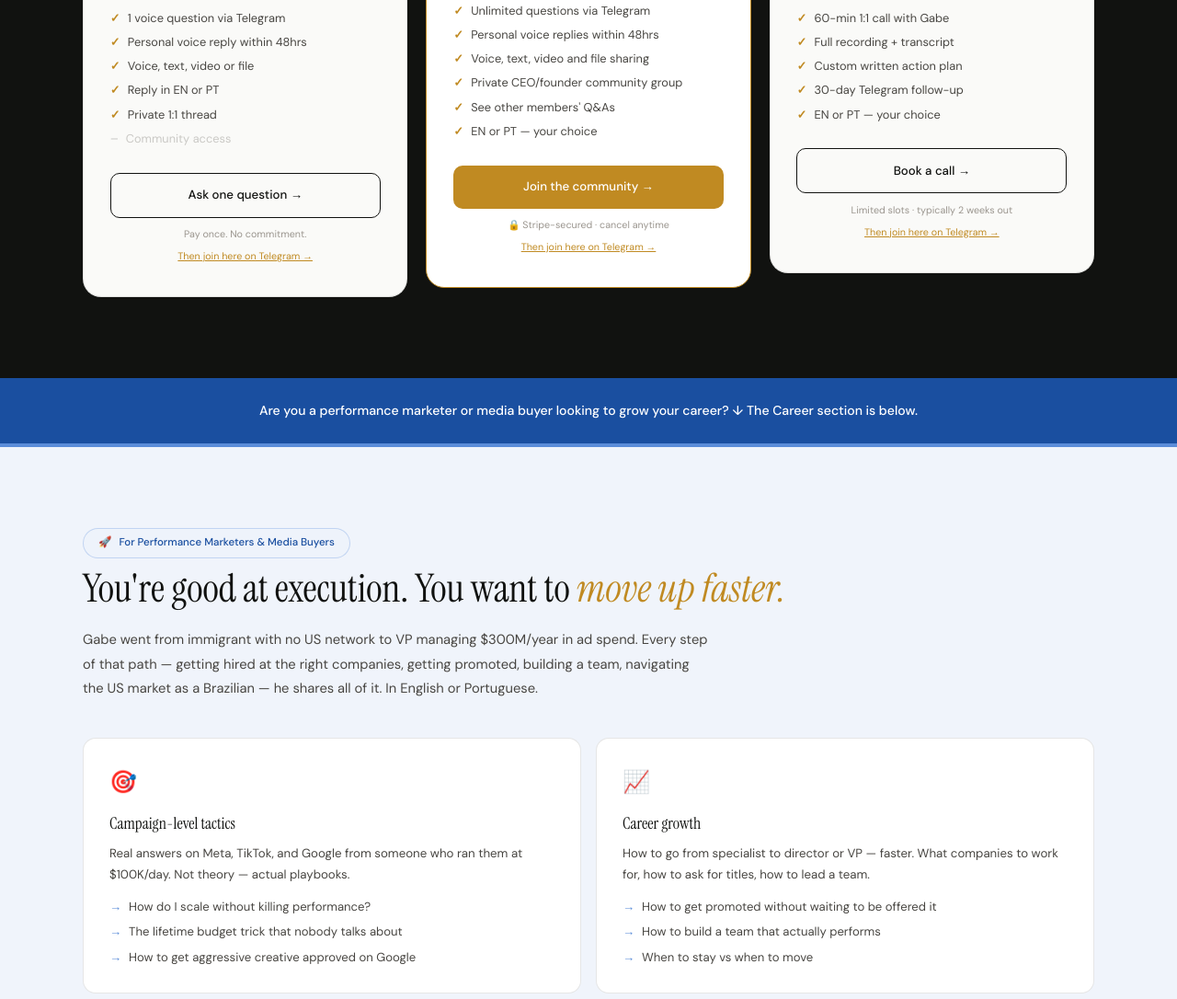
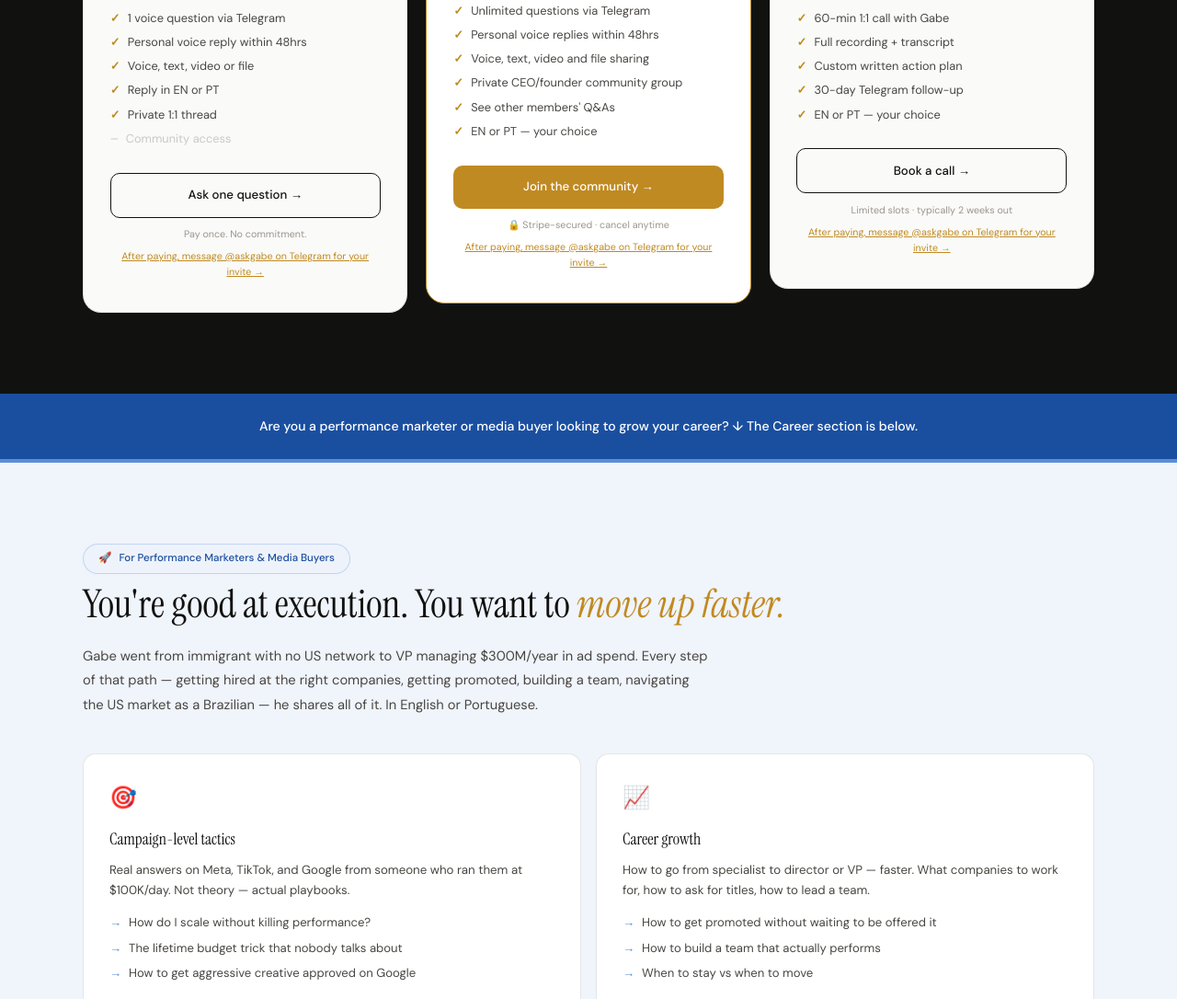
Before and after one commit to gabrielgpmedeiros-spec/askgabe, a plain HTML site: page index.html in a window 1280 px wide. Shown: the part 3685-4771 px from the top of the page at 92% size. Drawn offline with Linux system fonts and the light colour scheme.

Commit message:
Add files via upload

```diff
--- a/index.html
+++ b/index.html
@@ -507,7 +507,7 @@ footer a:hover{color:rgba(255,255,255,0.65)}
         </div>
         <a href="https://buy.stripe.com/dRm3cw0FvdWlbqI4OJenS06" class="plan-btn gold-outline" data-en="Ask one question →" data-pt="Fazer uma pergunta →">Ask one question →</a>
         <p class="price-note" data-en="Pay once. No commitment." data-pt="Pague uma vez. Sem compromisso.">Pay once. No commitment.</p>
-        <p class="price-note" style="margin-top:0.4rem;"><a href="https://t.me/+4uzdbt5n1TExODJh" target="_blank" style="color:var(--gold)" data-en="Then join here on Telegram →" data-pt="Depois entre aqui no Telegram →">Then join here on Telegram →</a></p>
+        <p class="price-note" style="margin-top:0.4rem;"><a href="https://t.me/askgabe" target="_blank" style="color:var(--gold)" data-en="After paying, message @askgabe on Telegram for your invite →" data-pt="Depois de pagar, mande mensagem para @askgabe no Telegram para receber seu convite →">After paying, message @askgabe on Telegram for your invite →</a></p>
       </div>
 
       <div class="pricing-card featured">
@@ -527,7 +527,7 @@ footer a:hover{color:rgba(255,255,255,0.65)}
         </div>
         <a href="https://buy.stripe.com/cNi00kewl8C1fGY4OJenS05" class="plan-btn gold-btn" data-en="Join the community →" data-pt="Entrar na comunidade →">Join the community →</a>
         <p class="price-note" data-en="🔒 Stripe-secured · cancel anytime" data-pt="🔒 Protegido pelo Stripe · cancele quando quiser">🔒 Stripe-secured · cancel anytime</p>
-        <p class="price-note" style="margin-top:0.4rem;"><a href="https://t.me/+pZwolo4oAH1lOTkx" target="_blank" style="color:var(--gold)" data-en="Then join here on Telegram →" data-pt="Depois entre aqui no Telegram →">Then join here on Telegram →</a></p>
+        <p class="price-note" style="margin-top:0.4rem;"><a href="https://t.me/askgabe" target="_blank" style="color:var(--gold)" data-en="After paying, message @askgabe on Telegram for your invite →" data-pt="Depois de pagar, mande mensagem para @askgabe no Telegram para receber seu convite →">After paying, message @askgabe on Telegram for your invite →</a></p>
       </div>
 
       <div class="pricing-card">
@@ -545,7 +545,7 @@ footer a:hover{color:rgba(255,255,255,0.65)}
         </div>
         <a href="https://buy.stripe.com/aFaeVe9c13hH1Q8ftnenS01" class="plan-btn gold-outline" data-en="Book a call →" data-pt="Agendar uma call →">Book a call →</a>
         <p class="price-note" data-en="Limited slots · typically 2 weeks out" data-pt="Vagas limitadas · geralmente 2 semanas de espera">Limited slots · typically 2 weeks out</p>
-        <p class="price-note" style="margin-top:0.4rem;"><a href="https://t.me/+6Yzx9L0I_Sk3MGUx" target="_blank" style="color:var(--gold)" data-en="Then join here on Telegram →" data-pt="Depois entre aqui no Telegram →">Then join here on Telegram →</a></p>
+        <p class="price-note" style="margin-top:0.4rem;"><a href="https://t.me/askgabe" target="_blank" style="color:var(--gold)" data-en="After paying, message @askgabe on Telegram for your invite →" data-pt="Depois de pagar, mande mensagem para @askgabe no Telegram para receber seu convite →">After paying, message @askgabe on Telegram for your invite →</a></p>
       </div>
     </div>
   </div>
@@ -644,7 +644,7 @@ footer a:hover{color:rgba(255,255,255,0.65)}
         </div>
         <a href="https://buy.stripe.com/00weVecod6tTdyQftnenS04" class="plan-btn blue-btn" data-en="Join the marketer community →" data-pt="Entrar na comunidade de marketers →">Join the marketer community →</a>
         <p class="price-note" data-en="🔒 Stripe-secured · cancel anytime · no lock-in" data-pt="🔒 Protegido pelo Stripe · cancele quando quiser · sem fidelidade">🔒 Stripe-secured · cancel anytime · no lock-in</p>
-        <p class="price-note" style="margin-top:0.4rem;"><a href="https://t.me/+inQQFm5lsAxmYjUx" target="_blank" style="color:var(--blue-light)" data-en="Then join here on Telegram →" data-pt="Depois entre aqui no Telegram →">Then join here on Telegram →</a></p>
+        <p class="price-note" style="margin-top:0.4rem;"><a href="https://t.me/askgabe" target="_blank" style="color:var(--blue-light)" data-en="After paying, message @askgabe on Telegram for your invite →" data-pt="Depois de pagar, mande mensagem para @askgabe no Telegram para receber seu convite →">After paying, message @askgabe on Telegram for your invite →</a></p>
       </div>
     </div>
   </div>
```
Also changed, not shown: success.html (+1 -1 lines).
